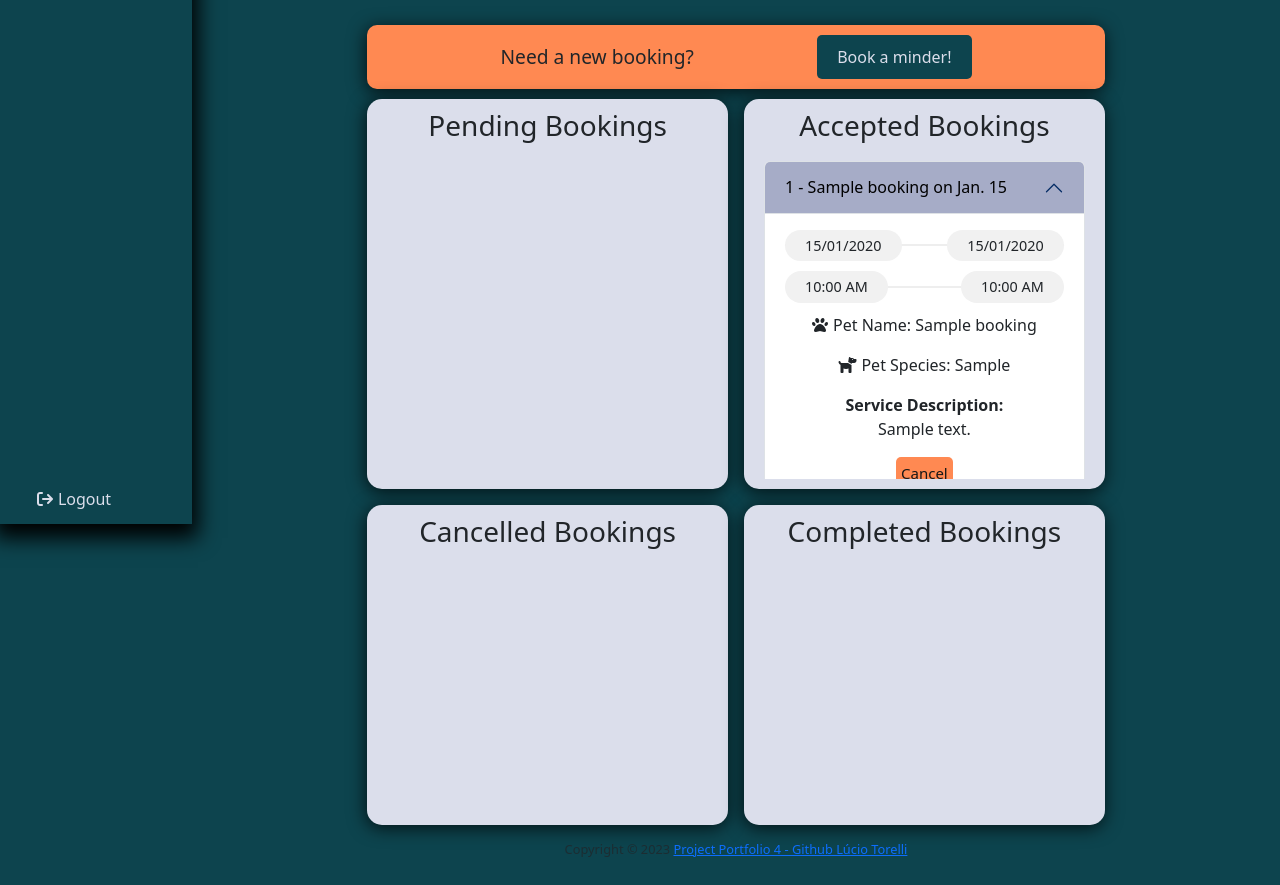
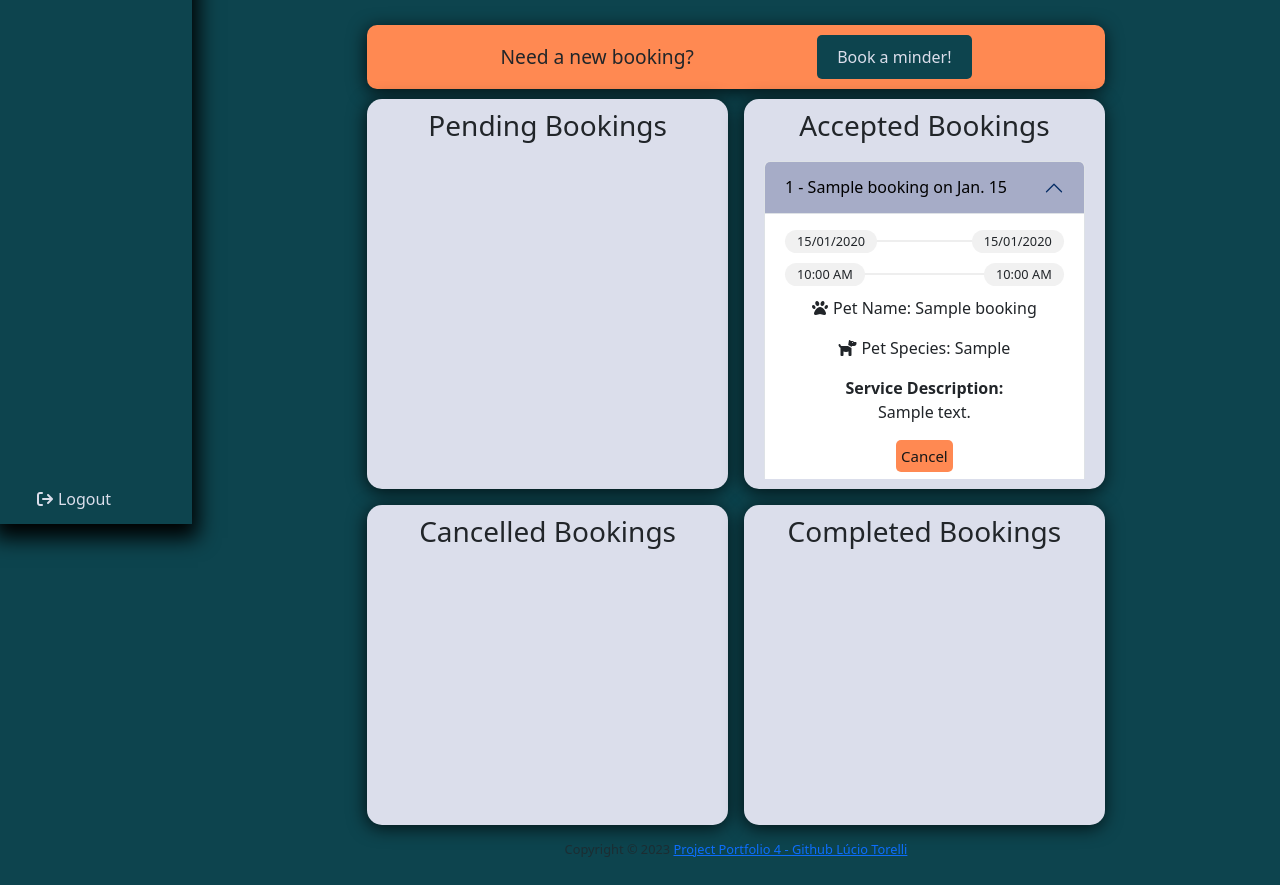
Before and after one commit to luciotorelli/minding-paws, a Django app: page /bookings/ in a window 1280 px wide, after a click that opens the changed part. Shown: the part 276-1161 px from the top of the page. Run offline with Django 3.2, Linux system fonts and the light colour scheme; a user stored in the database is signed in; tables that the repository leaves empty hold one stand-in row (values such as "Sample post"); some libraries are stand-ins or nearby versions.

Commit message:
Fix booking date/time out border on some screens

```diff
--- a/static/css/style.css
+++ b/static/css/style.css
@@ -566,16 +566,16 @@ label {
     background-color: #f1f1f1;
     display: flex;
     align-items: center;
+    /* Send the line to the background if goes over the dates */
     z-index: 2;
-    /* Send the line to the background if goes over the dates */
 
 }
 
 .pill-div p {
     margin: 0;
-    font-size: 0.9em;
+    font-size: 0.7em;
     border-radius: 20px;
-    padding: 5px 10px;
+    padding: 2px 2px;
 }
 
 .pet-info-div {
@@ -635,6 +635,11 @@ footer {
     .new-booking-btn {
         padding: 10px 20px;
     }
+
+    .pill-div p {
+        font-size: 0.8em;
+    }
+
 }
 
 
@@ -654,10 +659,6 @@ footer {
 
     .bookings-container {
         width: 70%;
-    }
-
-    .grid-container {
-        grid-template-columns: repeat(2, 1fr);
     }
 
 }
@@ -713,6 +714,9 @@ footer {
         width: 50%;
     }
 
+    .grid-container {
+        grid-template-columns: repeat(2, 1fr);
+    }
 
     footer {
         margin-bottom: 10px !important;
```
